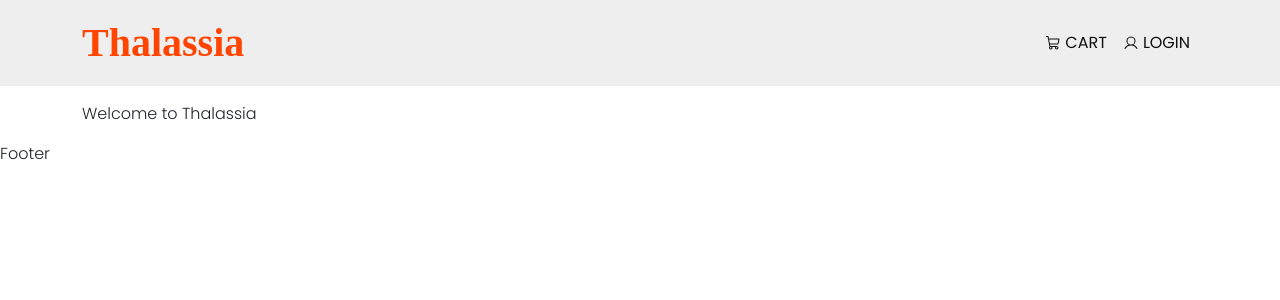
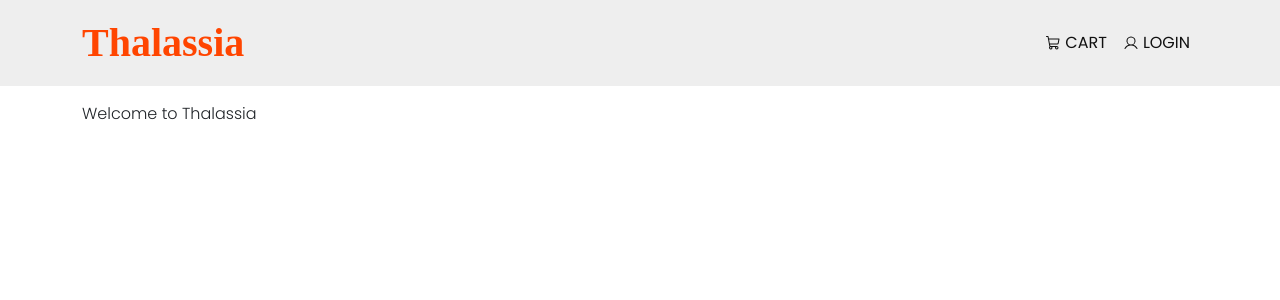
Before and after one commit to Nimira43/Thalassia, a React (Vite) app in the folder frontend/: page / in a window 1280 px wide. Shown: the top 300 px of the page. Built offline with nearby package versions, Linux system fonts and the light colour scheme; a web font is replaced by a local one.

Commit message:
Footer container

```diff
--- a/frontend/src/components/Footer.jsx
+++ b/frontend/src/components/Footer.jsx
@@ -4,9 +4,15 @@ const Footer = () => {
   const currentYear = new Date().getFullYear()
 
   return (
-    <div>
-      Footer
-    </div>
+    <footer>
+      <Container>
+        <Row>
+          <Col className='text-center py-3'>
+
+          </Col>
+        </Row>
+      </Container>
+    </footer>
    )
 }
 
```
